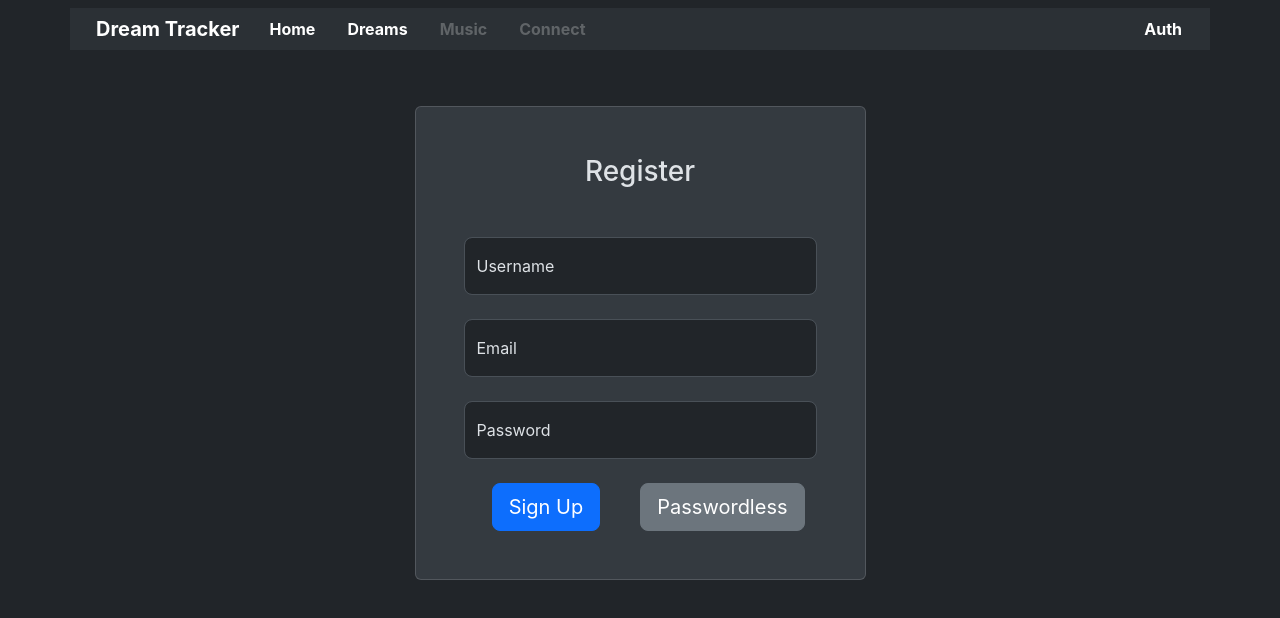
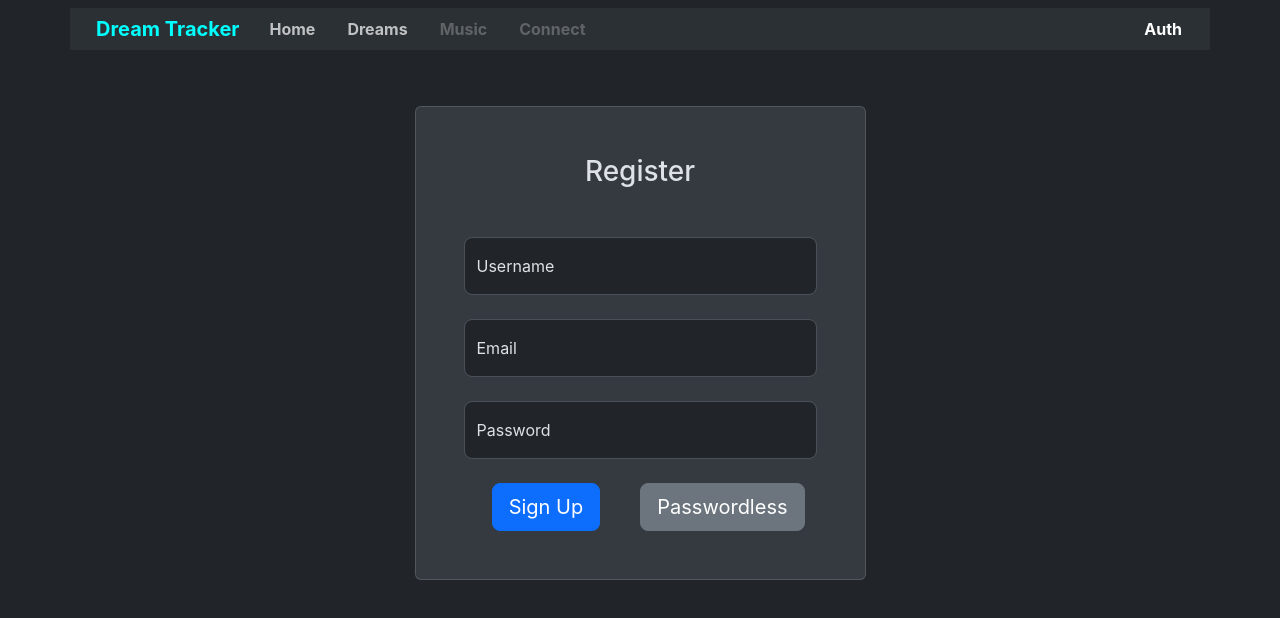
Before and after one commit to Oasis-NEU/f23-group02, a React (Create React App) app: page /auth/register in a window 1280 px wide. Shown: the top 618 px of the page. Built offline with nearby package versions, Linux system fonts and the light colour scheme; no server answers.

Commit message:
clean up

```diff
--- a/src/components/DreamTable.css
+++ b/src/components/DreamTable.css
@@ -2,9 +2,11 @@ table {
 	font-family: arial, sans-serif;
 	border-collapse: collapse;
 	width: 100%;
+	padding: 2em !important;
 }
 
-td, th {
+td,
+th {
 	border: 1px solid #dddddd;
 	text-align: left;
 	padding: 5px;
@@ -21,10 +23,14 @@ th {
 	background-color: #212121;
 }
 
+.dreamDeletor {
+	background-color: slategrey;
+}
+
 .dreamDeletor:hover {
 	background-color: #d70c0c; /* change to your desired color */
 	color: #000000; /* change to your desired color */
-  }
+}
 
 button {
 	border-radius: 5px;
--- a/src/components/Header.css
+++ b/src/components/Header.css
@@ -1,37 +1,16 @@
-/* .navbar .links {
-	margin-left: auto;
-}
-
 .navbar a {
 	margin-left: 8px;
 	margin-right: 8px;
 	text-decoration: none;
 	font-weight: bold;
 	padding: 6px;
-	color: aqua;
+	color: rgba(255, 255, 255, 0.7);
 }
 
 .navbar a:hover {
-	color: #00c988;
-	text-decoration: underline;
-} */
-
-/* *.active {
-	background-color: red;
-} */
-.navbar a {
-	margin-left: 8px;
-	margin-right: 8px;
-	text-decoration: none;
-	font-weight: bold;
-	padding: 6px;
-	color: white;
-}
-
-#pageLink:hover {
 	color: #b1b1b1;
 }
 
-.appName {
+#appName {
 	color: aqua;
 }
--- a/src/components/Header.tsx
+++ b/src/components/Header.tsx
@@ -29,16 +29,16 @@ const Header = () => (
 			</NavbarBrand>
 			<Navbar.Collapse id="basic-navbar-nav">
 				<Nav className="me-auto" defaultActiveKey="/">
-					<Nav.Link as={NavLink} to="/" className="pageLink">
+					<Nav.Link as={NavLink} to="/">
 						Home
 					</Nav.Link>
-					<Nav.Link as={NavLink} to="/dreams" className="pageLink">
+					<Nav.Link as={NavLink} to="/dreams">
 						Dreams
 					</Nav.Link>
-					<Nav.Link as={NavLink} to="/music" className="pageLink" disabled>
+					<Nav.Link as={NavLink} to="/music" disabled>
 						Music
 					</Nav.Link>
-					<Nav.Link as={NavLink} to="/connect" className="pageLink" disabled>
+					<Nav.Link as={NavLink} to="/connect" disabled>
 						Connect
 					</Nav.Link>
 				</Nav>
--- a/src/pages/Dreams.tsx
+++ b/src/pages/Dreams.tsx
@@ -5,7 +5,6 @@ import { supabase } from '../supabase';
 
 import DreamTable from '../components/DreamTable';
 import Navbar from '../components/Header';
-import { Placeholder } from 'react-bootstrap';
 
 const Dreams = () => {
 	const [groceries, setDreams] = useState<any>({});
@@ -13,18 +12,18 @@ const Dreams = () => {
 	async function addToDreams() {
 		let button = document.getElementById('dreamText') as HTMLInputElement;
 		console.log(button?.value);
-		if(button?.value != ""){
+		if (button?.value !== '') {
 			const { error } = await supabase.from('dreams').insert({ text: button?.value });
 			if (error) {
 				console.log(error);
 			}
-			button.value = ""
+			button.value = '';
 		}
 	}
 
-	async function removeFromDreams(id:string){
-		const{error} = await supabase.from('dreams').delete().eq("id",id);
-		if(error){
+	async function removeFromDreams(id: string) {
+		const { error } = await supabase.from('dreams').delete().eq('id', id);
+		if (error) {
 			console.log(error);
 		}
 	}
@@ -48,17 +47,20 @@ const Dreams = () => {
 		<div className="Dreams">
 			<Navbar />
 
-			<h1>Enter your dream:</h1>
-			<textarea id="dreamText" rows={7} cols={75} placeholder="Last night, I dreamt..."/>
+			<h2>Enter your dream:</h2>
+			<textarea id="dreamText" rows={7} cols={75} placeholder="Last night, I dreamt..." />
 			<br />
 			<br />
-			<button onClick={addToDreams} id="submitButton">submit</button>
+			<button onClick={addToDreams} id="submitButton">
+				submit
+			</button>
 			<br />
 			<br />
-			<br />
-			<br />
-			<h1>Dream List:</h1>
-			<DreamTable groceries={groceries} removeFromDatabase={removeFromDreams} />
+			<h2>Dream List:</h2>
+
+			<div style={{ padding: '2em' }}>
+				<DreamTable groceries={groceries} removeFromDatabase={removeFromDreams} />
+			</div>
 		</div>
 	);
 };
--- a/src/pages/Home.tsx
+++ b/src/pages/Home.tsx
@@ -7,7 +7,7 @@ const Home = () => (
 		<h1 id="BigName">Dream Tracker™</h1>
 		<h3>A simple tool for logging, analyzing, and sharing your dreams.</h3>
 		<p id="weTotallyStealData">We don't steal your data®</p>
-		<img src="./sleeping.png" id="deepSleeper"></img>
+		<img src="./sleeping.png" id="deepSleeper" alt="" />
 		<h1 id="featureHeader1">Features</h1>
 		<h3 className="feature1">Current</h3>
 		<h3 className="feature1">Future</h3>
@@ -17,7 +17,9 @@ const Home = () => (
 			<li>Ability to log your dreams and store your thoughts about them in a super-secure database</li>
 			<li>Automaticly create timestamps for every dream entry</li>
 			<li>Right to purge your dreams from the database at the click of a button</li>
-			<li>Easy access to the dream database from any device*<div id ="small">*not actually any device</div></li>
+			<li>
+				Easy access to the dream database from any device*<div id="small">*not actually any device</div>
+			</li>
 		</ul>
 		<ul className="feature3">
 			<li>Language analysis on any dream description to match its mood to a song</li>
```
Also changed, not shown: src/components/DreamTable.tsx (+9 -9 lines), src/pages/Home.css (+11 -9 lines), src/pages/Dreams.css (line endings or trailing spaces).
